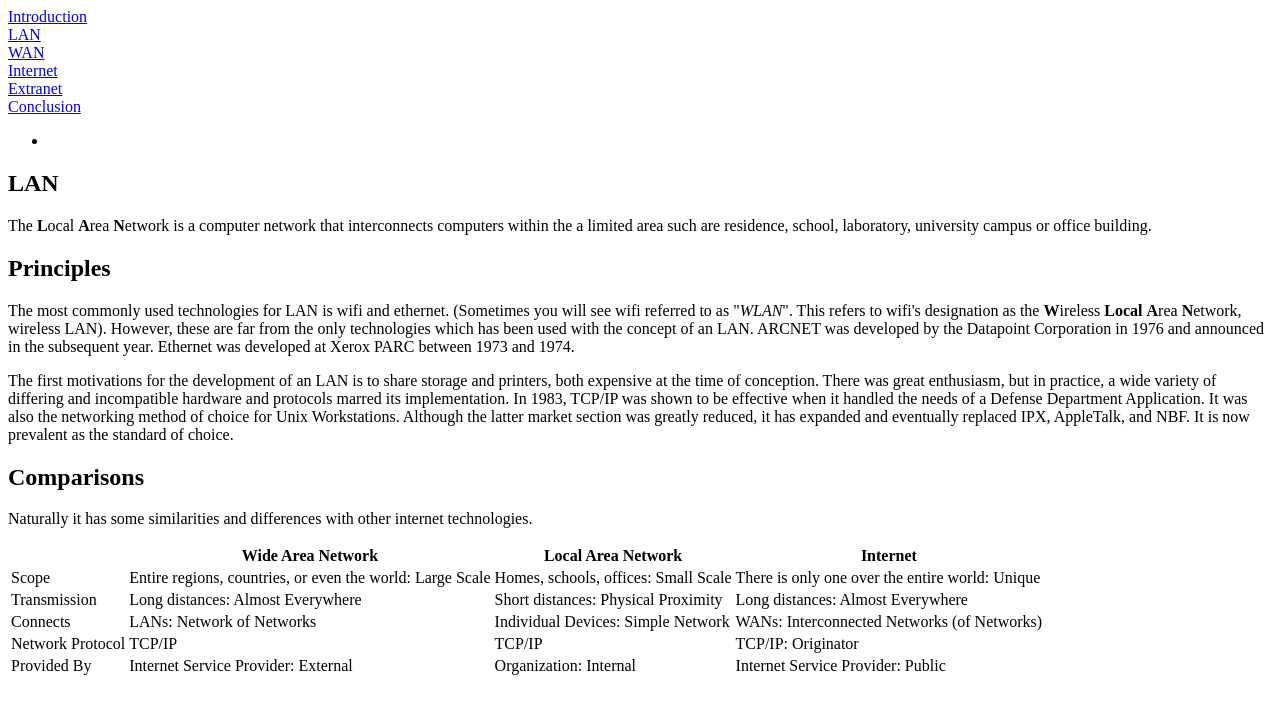
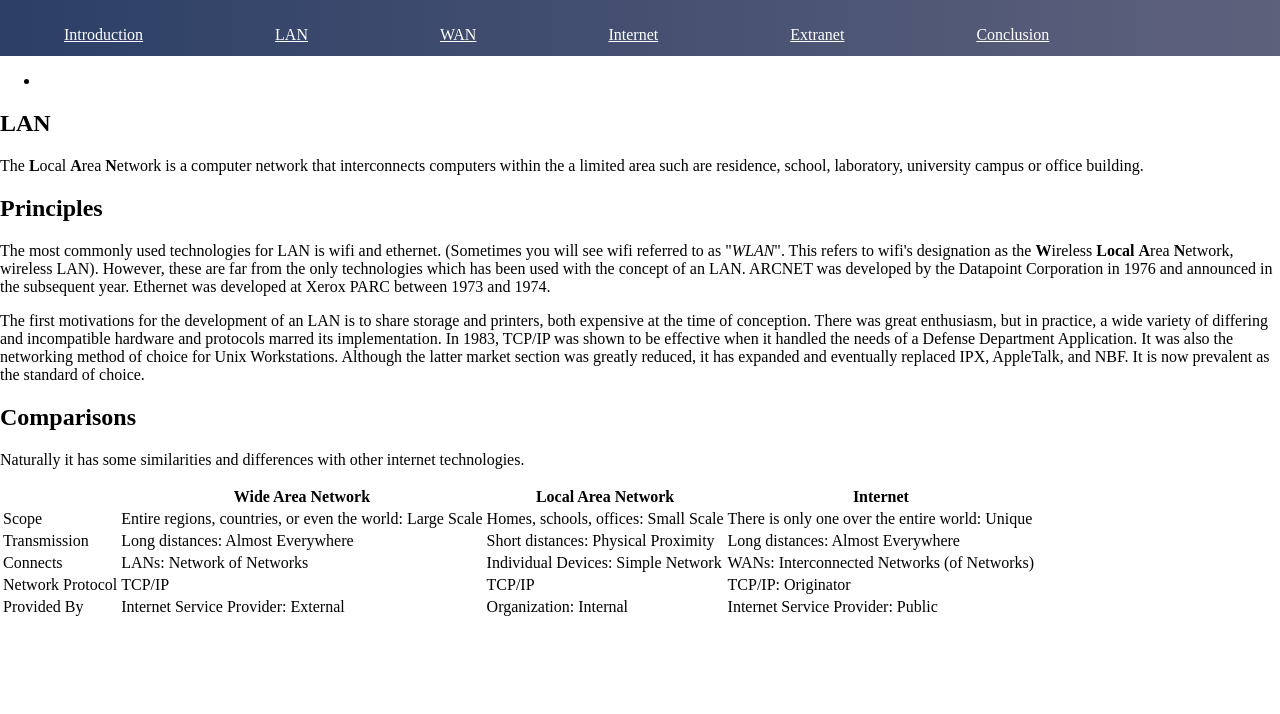
Before and after one commit to DarthCadeus/Internet-principles-via-HTML, a plain HTML site: page lan.html in a window 1280 px wide. Drawn offline with Linux system fonts and the light colour scheme.

Commit message:
Added CSS Styling

```diff
--- a/common.css
+++ b/common.css
@@ -1,5 +1,23 @@
+body {
+	padding: 0;
+	margin: 0;
+}
+
 .main-nav {
 	list-style-type: none;
 	margin: 0;
 	padding: 0;
+	background: linear-gradient(to right, #2c3f66, #5e617c);
 }
+
+.main-nav li {
+	display: inline-block;
+	padding-left: 5%;
+	padding-right: 5%;
+	padding-top: 2%;
+	padding-bottom: 1%;
+}
+
+.main-nav li a {
+	color: white;
+}
```
